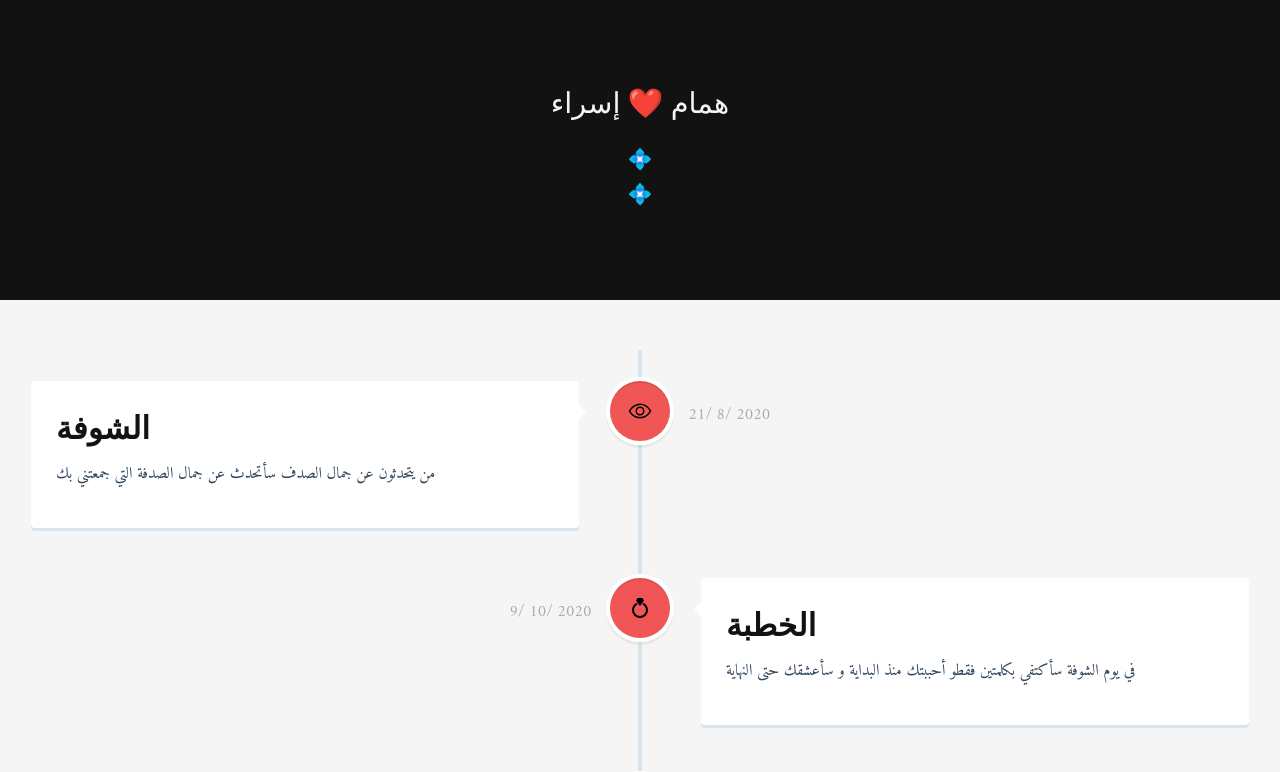
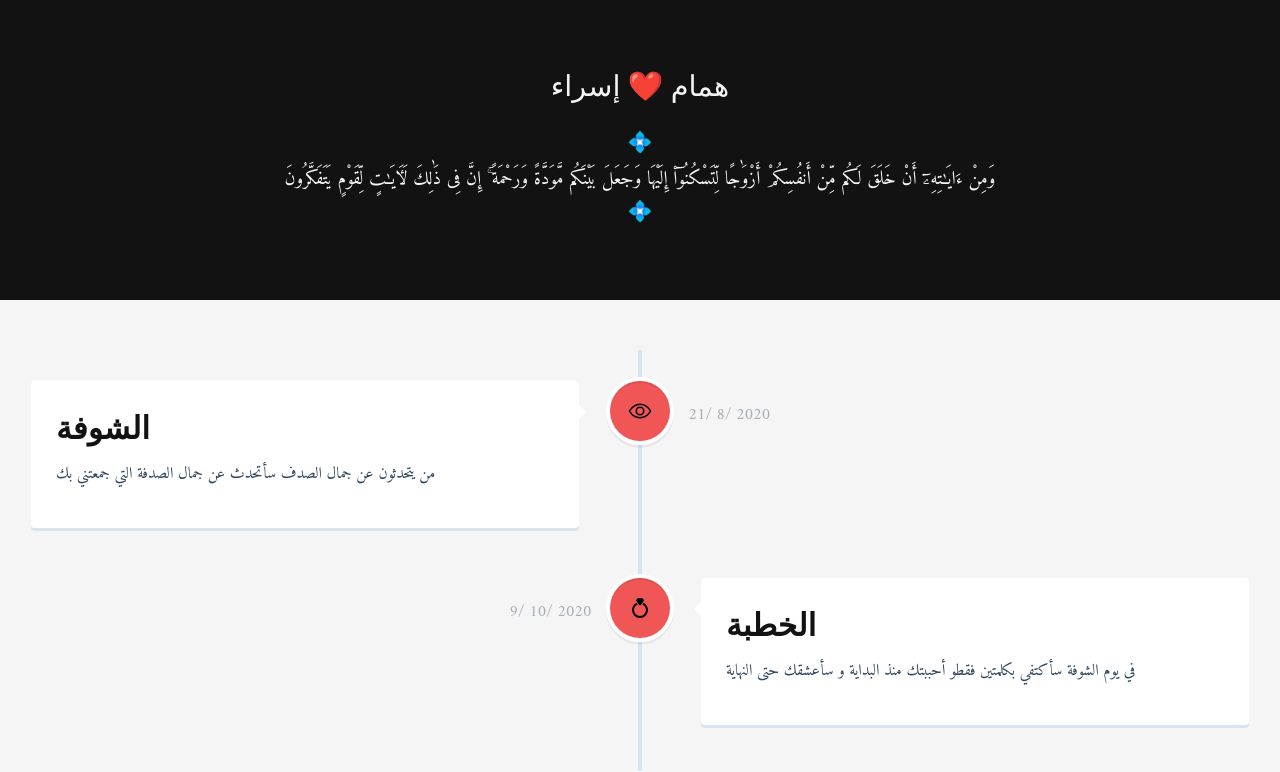
Before and after one commit to HmmamBabiKhouja/LoveTrace, a plain HTML site: page index.html in a window 1280 px wide. Shown: the top 772 px of the page. Drawn offline with Linux system fonts and the light colour scheme; a web font is replaced by a local one.

Commit message:
adding the quran verse

```diff
--- a/index.html
+++ b/index.html
@@ -14,7 +14,7 @@
 	<header class="cd-main-header text-center flex flex-column flex-center">
     <h1 class="header-names">همام  ❤️  إسراء</h1>
     <p>💠</p>
-    <p class="header-quran"></p>
+    <p class="header-quran">وَمِنْ ءَايَـٰتِهِۦٓ أَنْ خَلَقَ لَكُم مِّنْ أَنفُسِكُمْ أَزْوَٰجًا لِّتَسْكُنُوٓا۟ إِلَيْهَا وَجَعَلَ بَيْنَكُم مَّوَدَّةً وَرَحْمَةً ۚ إِنَّ فِى ذَٰلِكَ لَـَٔايَـٰتٍ لِّقَوْمٍ يَتَفَكَّرُونَ</p>
     <p>💠</p>
   </header>
 
```
